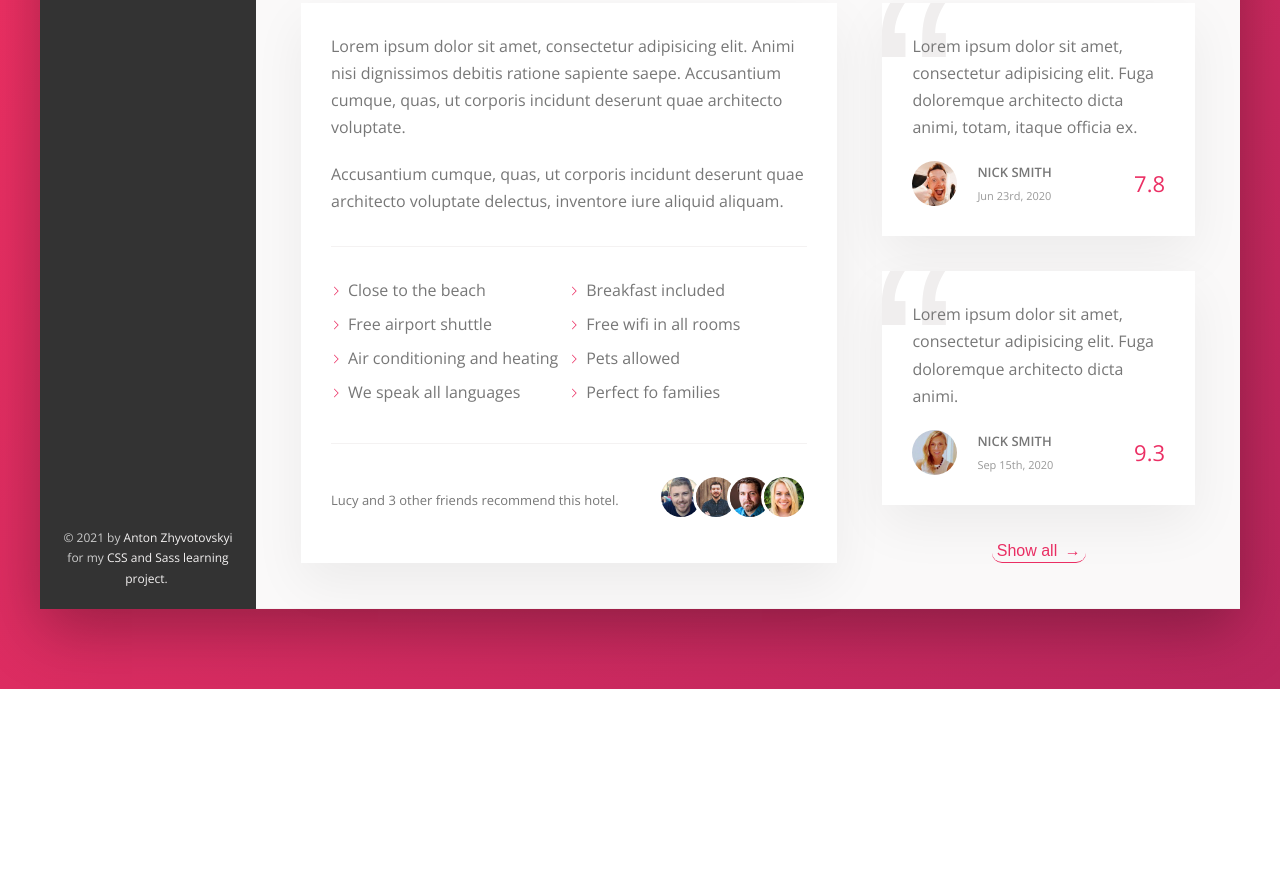
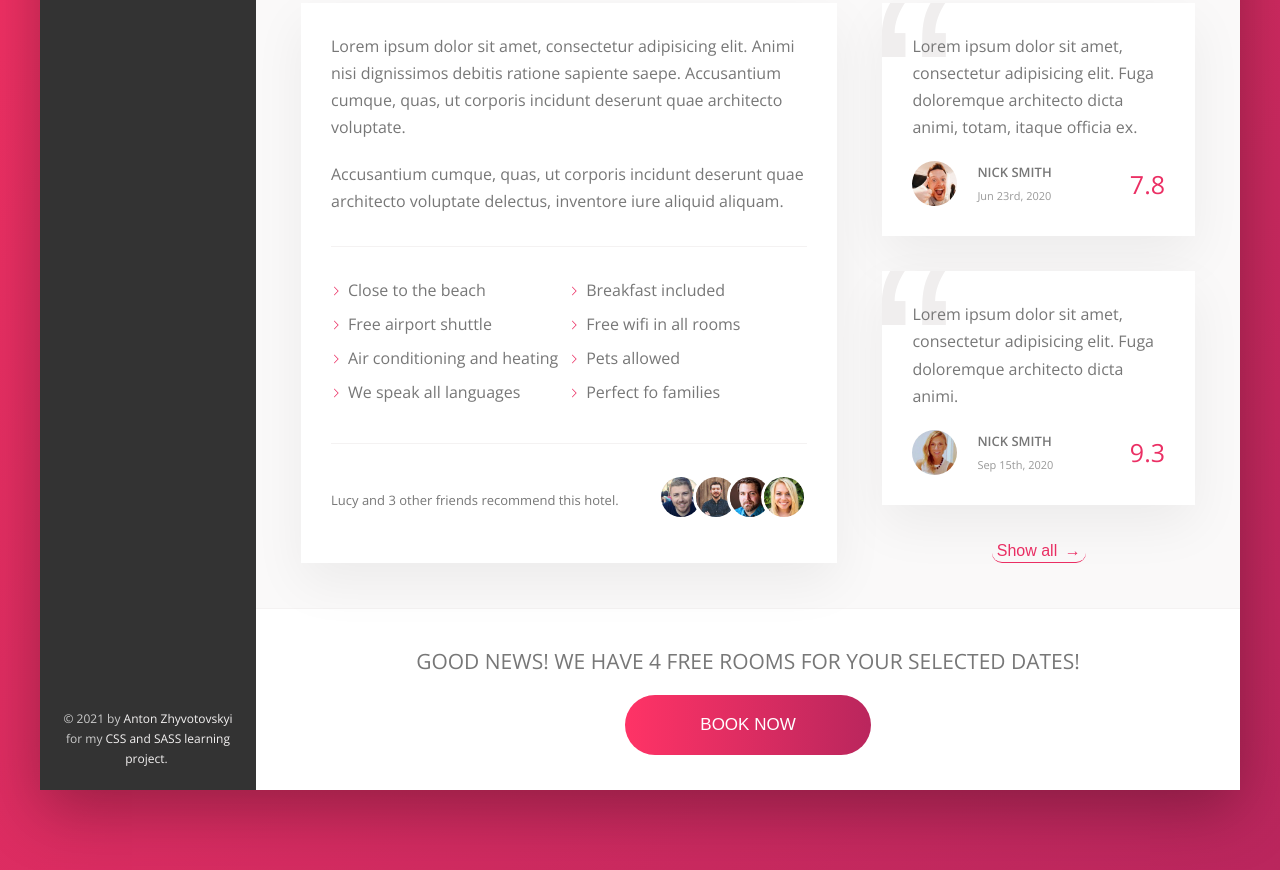
Before and after one commit to AntonRufus/trillo, a website: page index.html in a window 1280 px wide. Shown: the part 651-1521 px from the top of the page. Before the commit the page ends 1340 px from the top, so only its background shows below. Drawn offline with nearby package versions, Linux system fonts and the light colour scheme.

Commit message:
the call to action section

```diff
--- a/index.html
+++ b/index.html
@@ -108,7 +108,7 @@
             <div class="legal">
                 &copy; 2021 by <a href="https://github.com/AntonRufus" class="footer__link">Anton Zhyvotovskyi</a> for
                 my
-                <a class="footer__link" href="https://github.com/AntonRufus/trillo">CSS and Sass learning
+                <a class="footer__link" href="https://github.com/AntonRufus/trillo">CSS and SASS learning
                     project.</a>&nbsp;
             </div>
         </nav>
@@ -254,6 +254,18 @@
                     <button class="btn-inline review__btn">Show all <span>&#8594;</span></button>
                 </div>
             </div>
+
+            <!-- call to action section -->
+            <div class="cta">
+                <h2 class="cta__book-now">
+                    Good news! We have 4 free rooms for your selected dates!
+                </h2>
+
+                <button class="btn">
+                    <span class="btn__visible">Book now</span>
+                    <span class="btn__invisible">Only 4 rooms left</span>
+                </button>
+            </div>
         </main>
     </div>
 </div>
--- a/sass/_components.scss
+++ b/sass/_components.scss
@@ -451,8 +451,8 @@
   }
 
   &__rating {
-    font-size: 2.2rem;
-    font-weight: 300;
+    font-size: 2.5rem;
+    font-weight: 400;
     color: var(--color-primary);
   }
 
@@ -475,3 +475,62 @@
     z-index: 1;
   }
 }
+
+///////////////////////////////////////////////////
+// CALL TO ACTION
+.cta {
+  &__book-now {
+    font-size: 2.1rem;
+    font-weight: 400;
+    text-transform: uppercase;
+    margin-bottom: 1.5rem;
+  }
+}
+
+.btn {
+  font-size: 1.7rem;
+  font-weight: 300;
+  text-transform: uppercase;
+  border-radius: 100px;
+  border: none;
+  background-image: linear-gradient(to right, var(--color-primary-light), var(--color-primary-dark));
+  color: #fff;
+  position: relative;
+  overflow: hidden;
+  cursor: pointer;
+
+  & > * {
+    height: 100%;
+    width: 100%;
+    transition: all .2s;
+    display: inline-block;
+  }
+
+  &__visible {
+    padding: 2rem 7.5rem;
+  }
+
+  &__invisible {
+    position: absolute;
+    padding: 2rem 0;
+    left: 0;
+    top: -100%;
+  }
+
+  &:hover {
+    background-image: linear-gradient(to left, var(--color-primary-light), var(--color-primary-dark));
+  }
+
+  &:hover &__visible {
+    transform: translateY(100%);
+  }
+
+  &:hover &__invisible {
+    top: 0;
+  }
+
+  &:focus {
+    outline: none;
+    animation: pulsate 1s infinite;
+  }
+}
--- a/sass/_layout.scss
+++ b/sass/_layout.scss
@@ -61,3 +61,9 @@
   flex-direction: column;
   align-items: center;
 }
+
+// call to action section
+.cta {
+  padding: 3.5rem 0;
+  text-align: center;
+}
```
Also changed, not shown: css/style.css.
